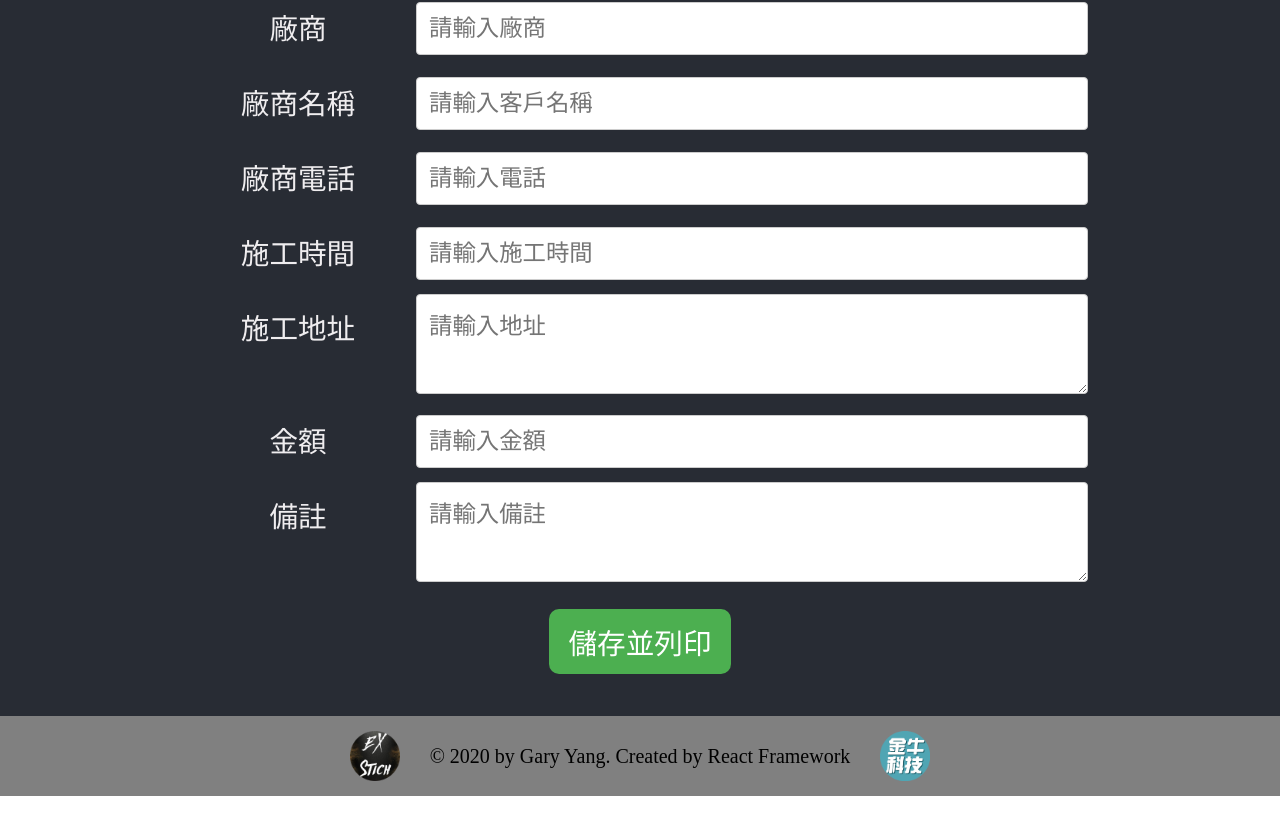
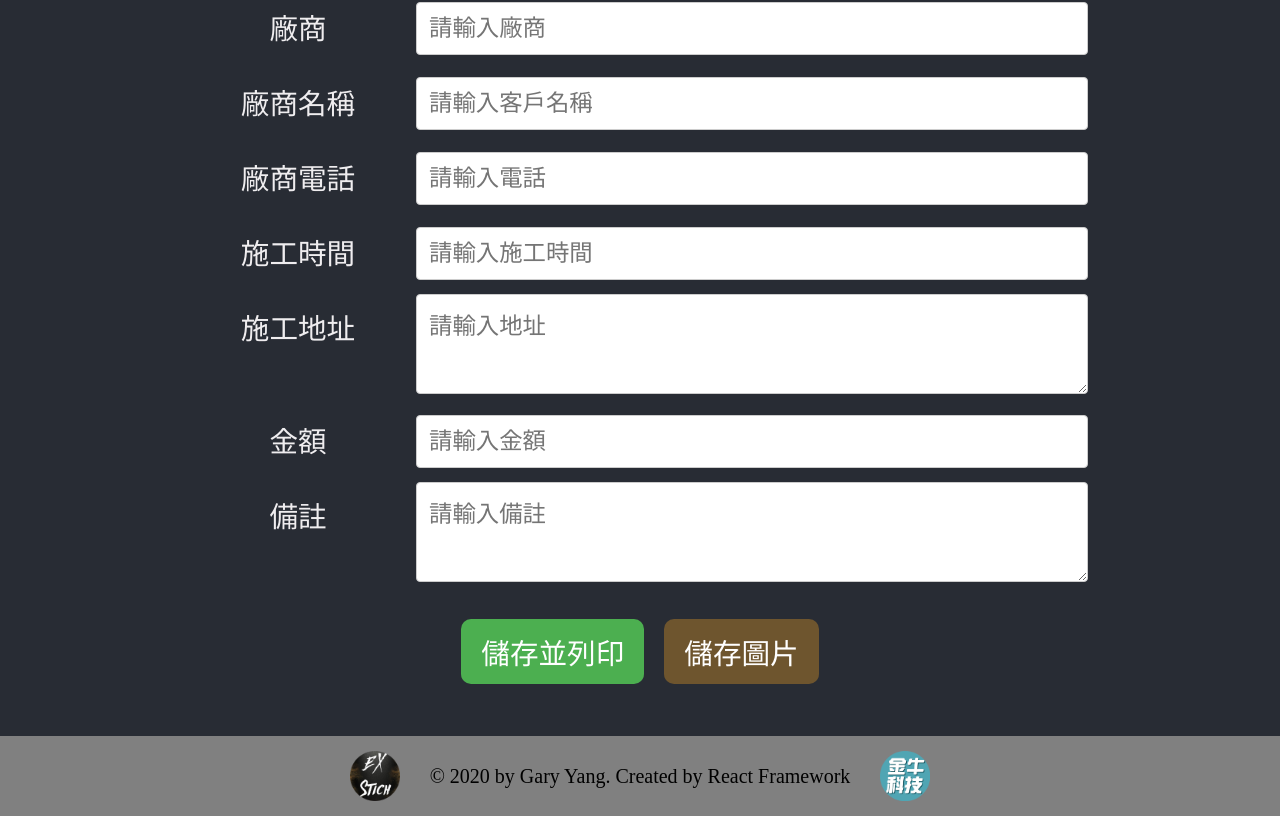
Before and after one commit to gary11159/Daguan_Order, a React (Create React App) app: page / in a window 1280 px wide. Shown: the part 339-1155 px from the top of the page. Built offline with nearby package versions, Linux system fonts and the light colour scheme; no server answers; the database is empty.

Commit message:
Revert "Revert "update""
This reverts commit dba6a4b536a284058441bb194f86fb4142e0c87e.

```diff
--- a/package.json
+++ b/package.json
@@ -10,10 +10,11 @@
     "antd": "^4.8.0",
     "firebase": "^8.0.1",
     "gh-pages": "^3.1.0",
+    "html-to-image": "^1.11.11",
     "react": "^16.13.1",
     "react-datepicker": "^3.3.0",
     "react-dom": "^16.13.1",
-    "react-scripts": "3.4.3",
+    "react-scripts": "^5.0.1",
     "react-to-print": "^2.11.0"
   },
   "scripts": {
--- a/src/App.css
+++ b/src/App.css
@@ -97,6 +97,7 @@ label {
   border-radius: 10px;
   cursor: pointer;
   font-size: 1.1em;
+  margin: 10px;
 }
 
 .container {
--- a/src/components/form.js
+++ b/src/components/form.js
@@ -1,9 +1,10 @@
-import React from 'react';
+import React, { useCallback } from 'react';
 import ReactToPrint from 'react-to-print';
 import DatePicker from "react-datepicker";
 import Pass from '../public/check.png';
 import Fail from '../public/noti.png';
 import Warn from '../public/warning.png';
+import { toPng } from 'html-to-image';
 
 function Form(props) {
     const [numberRecord, setNumberRecord] = React.useState();
@@ -30,11 +31,11 @@ function Form(props) {
             }
             props.setLoadingStatus(false);
         })
-        .catch(function(e) {
-            props.setLoadingStatus(false);
-            alert("資料庫發生錯誤，請稍後再試或是通知管理員");
-            console.error(e)
-        })
+            .catch(function (e) {
+                props.setLoadingStatus(false);
+                alert("資料庫發生錯誤，請稍後再試或是通知管理員");
+                console.error(e)
+            })
     }
 
     // 處理預開編號input value
@@ -109,6 +110,25 @@ function Form(props) {
                 return (props.historyChooseDate.getFullYear() - 1911) + "" + month + "" + num;
             }
         }
+    }
+
+    // 下載預覽列印的圖
+    function downloadImg(ref) {
+        if (ref.current === null) {
+            return
+        }
+
+        let type = props.from === 'history' ? '歷史' : props.from === 'now' ? '當前' : '';
+        toPng(ref.current, { cacheBust: true, })
+            .then((dataUrl) => {
+                const link = document.createElement('a')
+                link.download = type + '_' + convertNum(props.number);
+                link.href = dataUrl
+                link.click()
+            })
+            .catch((err) => {
+                console.log(err)
+            })
     }
 
     return (
@@ -267,6 +287,10 @@ function Form(props) {
                         }
                         content={() => props.componentRef.current}
                     />
+                    <button className={props.number !== undefined && props.number !== "" ? "printButton" : "printButton notAllow"}
+                        disabled={props.number !== undefined && props.number !== "" ? false : true} style={{ backgroundColor: '#6e552e' }} onClick={() => {
+                            downloadImg(props.printRef);
+                        }}>儲存圖片</button>
                 </div>
             </div>
         </>
--- a/src/components/historyCheck.js
+++ b/src/components/historyCheck.js
@@ -1,10 +1,11 @@
-import React from 'react';
+import React, { useCallback } from 'react';
 import Form from './form';
 import DatePicker, { registerLocale } from "react-datepicker";
 import noti from '../public/noti.png';
 import ja from 'date-fns/locale/ja';
 import { Space } from 'antd';
 import Title from '../public/title.png';
+import { toPng } from 'html-to-image';
 registerLocale('ja', ja)
 
 class ComponentToPrint extends React.Component {
@@ -95,6 +96,7 @@ class ComponentToPrint extends React.Component {
 function HistoryCheck(props) {
     const ref = React.useRef();
     const componentRef = React.useRef();
+    const printRef = React.useRef();
     const [firstIn, setFirstIn] = React.useState(true)
     const [dataPrint, setDataPrint] = React.useState();
     const [numberPicker, setNumberPicker] = React.useState();
@@ -150,7 +152,7 @@ function HistoryCheck(props) {
             }
             props.setLoadingStatus(false);
         })
-        .catch(function(e) {
+            .catch(function (e) {
                 props.setLoadingStatus(false);
                 alert("資料庫發生錯誤，請稍後再試或是通知管理員");
                 console.error(e)
@@ -175,7 +177,7 @@ function HistoryCheck(props) {
             setMoney(data.money);
             setOther(data.other);
             setFactory(data.factory === undefined ? "" : data.factory);
-            setWorktime(data.workTime === undefined ? "": data.workTime);
+            setWorktime(data.workTime === undefined ? "" : data.workTime);
         } else {
             initData();
         }
@@ -310,6 +312,7 @@ function HistoryCheck(props) {
                         <Form
                             handleChange={(e) => handleChange(e)}
                             componentRef={componentRef}
+                            printRef={printRef}
                             number={chooseNumber}
                             dateTime={dateTime}
                             address={address}
@@ -325,7 +328,8 @@ function HistoryCheck(props) {
                             from="history"
                             setLoadingStatus={(status) => props.setLoadingStatus(status)}
                         />
-                        <div style={{ overflow: 'hidden', height: 0 }}>
+                        <div style={{ overflow: 'hidden', height: 0, width: 320 }} >
+                            <div ref={printRef} style={{backgroundColor: 'white', color: 'black'}}>
                                 {/* <div style={{ width: '100%' }}> */}
                                 <ComponentToPrint
                                     number={convertNum(chooseNumber)}
@@ -340,6 +344,7 @@ function HistoryCheck(props) {
                                     workTime={workTime}
                                     ref={el => (componentRef.current = el)} />
                             </div>
+                        </div>
                     </>
                 }
             </Space>
--- a/src/components/poEn.js
+++ b/src/components/poEn.js
@@ -96,6 +96,7 @@ class ComponentToPrint extends React.Component {
 
 function PoEn() {
     const componentRef = React.useRef();
+    const printRef = React.useRef();
     const [curTab, setCurTab] = React.useState("tab1");
     const [number, setNumber] = React.useState(1);
     const [dateTime, setDateTime] = React.useState(new Date().getFullYear() + "/" + (new Date().getMonth() + 1) + "/" + new Date().getDate());
@@ -292,6 +293,7 @@ function PoEn() {
                         handleChange={(e) => handleChange(e)}
                         number={number}
                         componentRef={componentRef}
+                        printRef={printRef}
                         dateTime={dateTime}
                         phone={phone}
                         money={money}
@@ -315,7 +317,8 @@ function PoEn() {
                 </div>
             </div>
 
-            <div style={{ overflow: 'hidden', height: 0 }}>
+            <div style={{ overflow: 'hidden', height: 0, width: 320 }}>
+                <div ref={printRef} style={{backgroundColor: 'white', color: 'black'}}>
                     {/* <div style={{ width: '100%' }}> */}
                     <ComponentToPrint style={{ overflow: 'hidden', height: 0 }}
                         number={from === "now" ? convertNum(number) : convertNum(futureNum)}
@@ -329,6 +332,7 @@ function PoEn() {
                         address={address}
                         other={other}
                         ref={el => (componentRef.current = el)} />
+                </div>
             </div>
             <div id="footer">
                 <footer className="footer allCenter" style={{ marginTop: '10px' }}>
```
Lines whose indentation alone changed are shown as unchanged.
